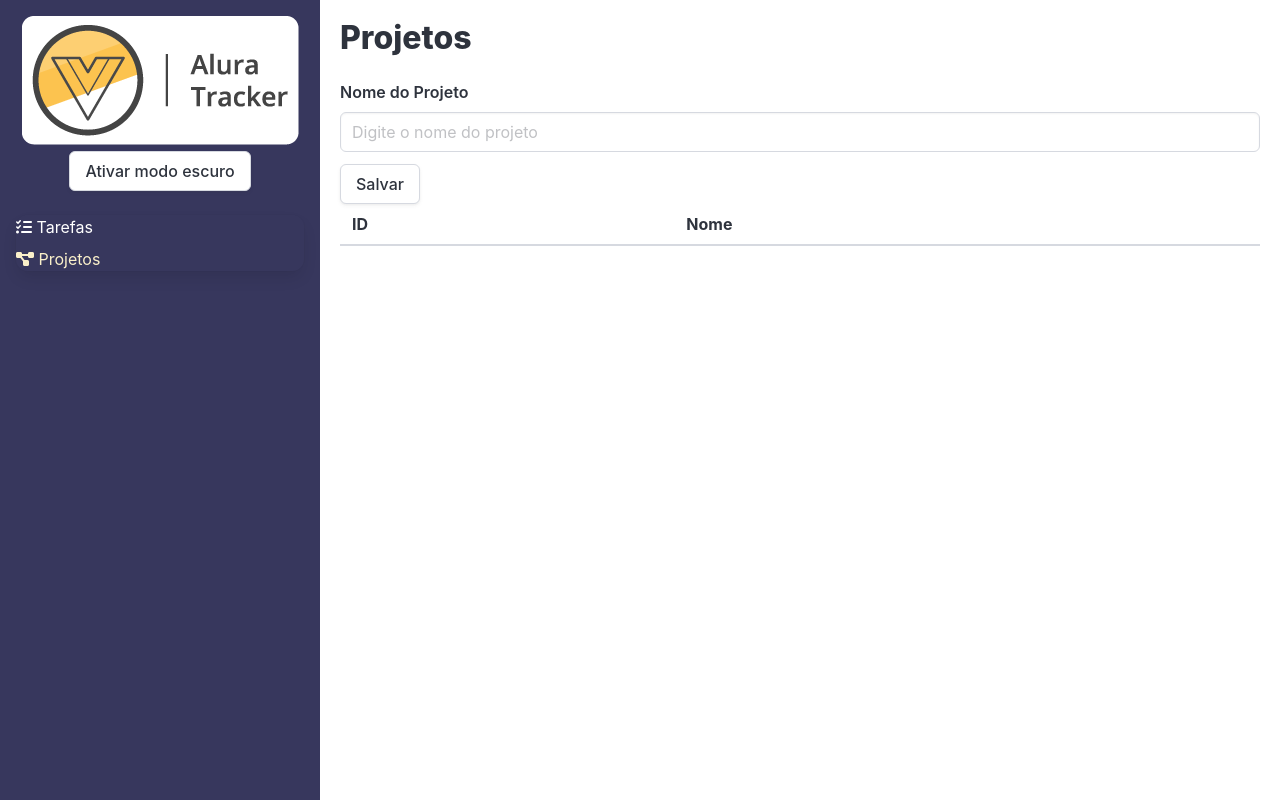
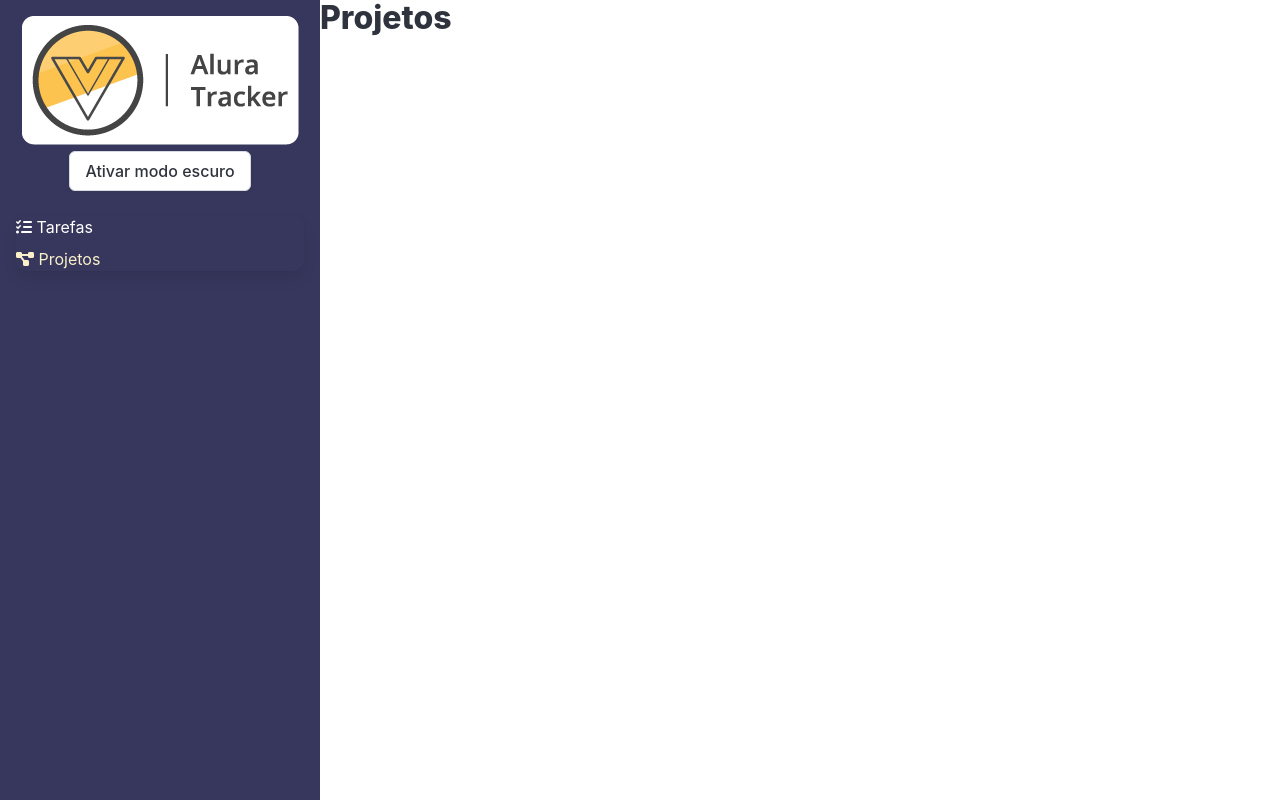
Before and after one commit to danielcosta010/alura-tracker-refatorando, a Vue app: page /#/projetosTraker in a window 1280 px wide. Built offline with nearby package versions, Linux system fonts and the light colour scheme.

Commit message:
Update ProjetosTraker.vue

```diff
--- a/src/views/ProjetosTraker.vue
+++ b/src/views/ProjetosTraker.vue
@@ -1,68 +1,13 @@
 <template>
-  <section class="projetos">
-    <section>
-      <h1 class="title">Projetos</h1>
-
-      <form action="" @submit.prevent="salvar">
-        <div class="field">
-          <label for="nomeDoProjeto" class="label">Nome do Projeto</label>
-          <input type="text" id="nomeDoProjeto" v-model="nomeDoProjeto" class="input"
-            placeholder="Digite o nome do projeto">
-        </div>
-        <div class="field">
-          <button class="button" type="submit">Salvar</button>
-        </div>
-      </form>
-
-      <table class="table is-fullwidth">
-        <thead>
-          <tr>
-            <th>ID</th>
-            <th>Nome</th>
-          </tr>
-        </thead>
-        <tbody>
-          <tr v-for="projeto in projetos" :key="projeto.id">
-            <td>{{ projeto.id }}</td>
-            <td>{{ projeto.nome }}</td>
-          </tr>
-        </tbody>
-      </table>
-    </section>
-  </section>
-
+  <div class="projetos">
+    <h1 class="title">Projetos</h1>
+  </div>
 </template>
 
 <script lang="ts">
-import { computed, defineComponent } from 'vue';
-import useStore from '../store/index'
+import { defineComponent } from 'vue';
 
-export default defineComponent({
-  name: 'projetosTraker',
-  data() {
-    return {
-      nomeDoProjeto: '',
-
-    }
-  },
-  methods: {
-    salvar() {
-      this.store.commit('ADICIONA_PROJETO', this.nomeDoProjeto)
-      this.nomeDoProjeto = ''
-    }
-  },
-  setup() {
-    const store = useStore()
-    return {
-      store,
-      projetos: computed(() => store.state.projetos)
-    }
-  }
-})
+  export default defineComponent({
+    name: 'projetosTraker'
+  })
 </script>
-
-<style scoped>
-.projetos {
-  padding: 1.25rem;
-}
-</style>
```
